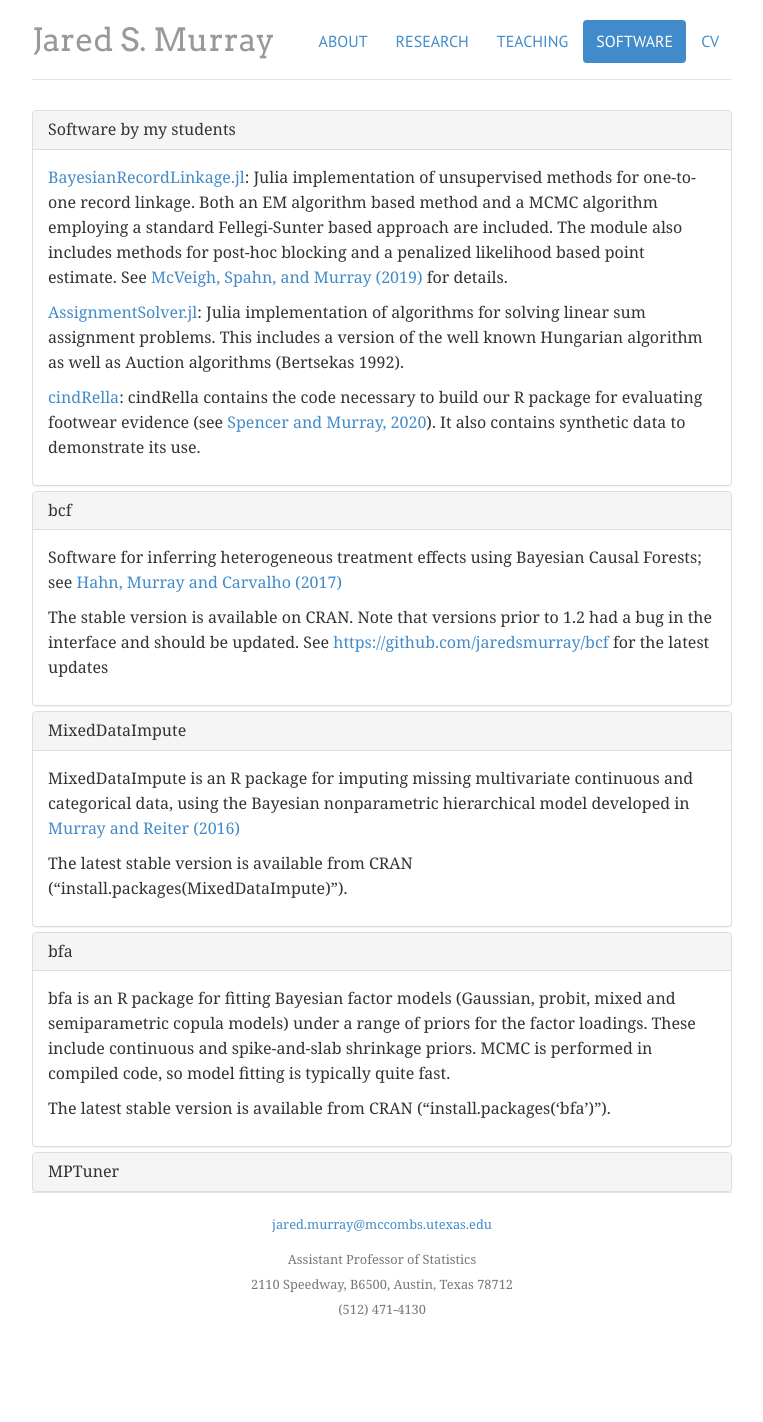
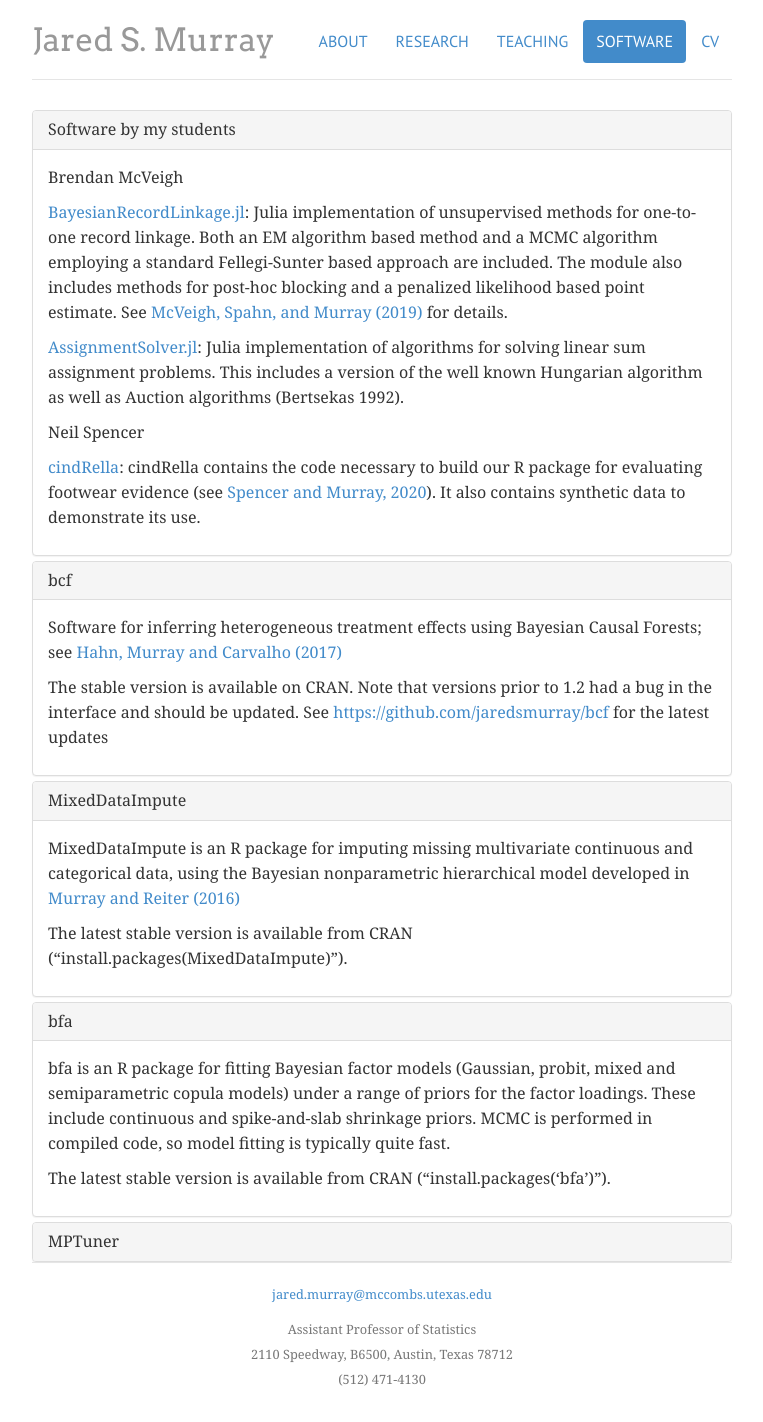
Before and after one commit to jaredsmurray/jaredsmurray.github.io, a Jekyll site: the page built from software/index.html, in a window 1280 px wide. Shown: the whole page, without its empty margins (258-1021 px from the left). Built offline with Jekyll 4.4.1, drawn with Linux system fonts in a browser that asks for light colours; before the commit the page ends 1352 px from its top, so only the background shows below that.

Commit message:
Update index.html

```diff
--- a/software/index.html
+++ b/software/index.html
@@ -19,13 +19,15 @@ software: active
     </div>
     <div id="collapseOne" class="panel-collapse collapse in">
       <div class="panel-body">
+
+        <p><bold> Brendan McVeigh </bold></p>
         <p> <a href="https://github.com/brendanstats/BayesianRecordLinkage.jl">BayesianRecordLinkage.jl</a>: Julia implementation of unsupervised methods for one-to-one record linkage. Both an EM algorithm based method and a MCMC algorithm employing a standard Fellegi-Sunter based approach are included. The module also includes methods for post-hoc blocking and a penalized likelihood based point estimate.
       See <a href="https://arxiv.org/abs/1905.05337">McVeigh, Spahn, and Murray (2019)</a> for details.
 </p>
 
         <p><a href="https://github.com/brendanstats/AssignmentSolver.jl">AssignmentSolver.jl</a>:  Julia implementation of algorithms for solving linear sum assignment problems. This includes a version of the well known Hungarian algorithm as well as Auction algorithms (Bertsekas 1992).
 
-
+          <p><bold> Neil Spencer </bold></p>
         <p><a href="https://github.com/neilspencer/cindRella">cindRella</a>:  cindRella contains the code necessary to build our R package for evaluating footwear evidence (see <a href="https://arxiv.org/abs/1906.05244">Spencer and Murray, 2020</a>). It also contains synthetic data to demonstrate its use.
         </p>
     </div>
```
